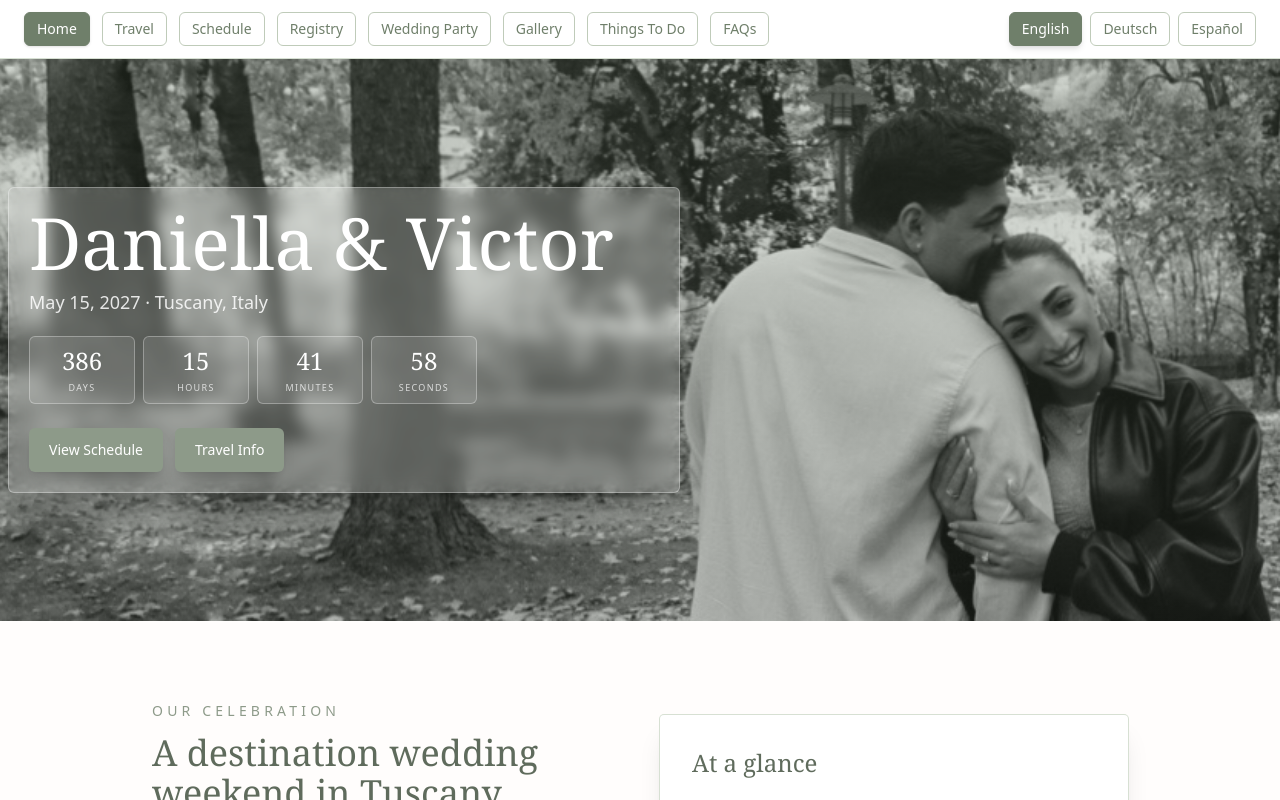
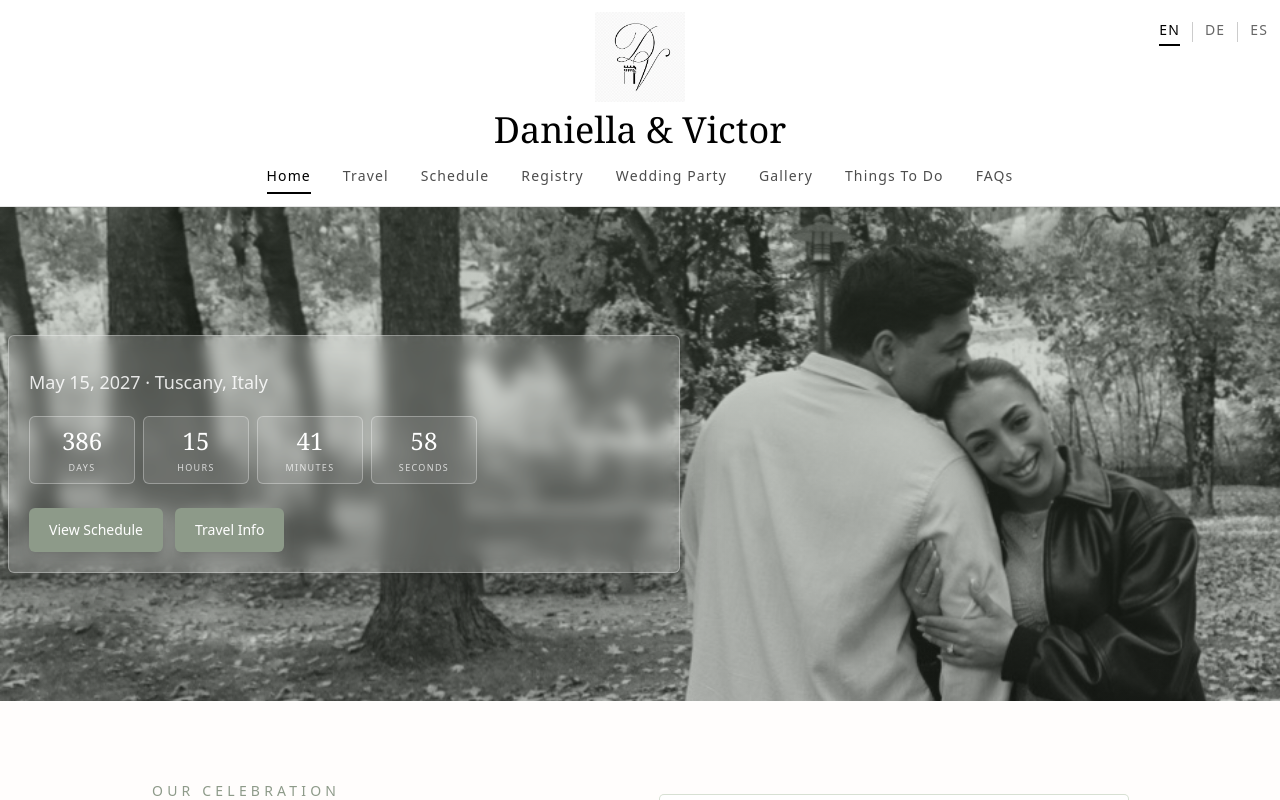
Before and after one commit to riverawedding/rivera-wedding-site, a Next.js app: page / in a window 1280 px wide. Shown: the top 800 px of the page. Built offline with nearby package versions, Linux system fonts and the light colour scheme.

Commit message:
Update logo

```diff
--- a/app/page.tsx
+++ b/app/page.tsx
@@ -1,7 +1,7 @@
 'use client';
 
 import React from 'react';
-
+import Image from "next/image";
 type EventItem = {
   day: string;
   title: string;
@@ -486,9 +486,9 @@ type LanguageButton = {
 };
 
 const languages: LanguageButton[] = [
-  { code: 'en', label: 'English', symbol: '' },
-  { code: 'de', label: 'Deutsch', symbol: '' },
-  { code: 'es', label: 'Español', symbol: '' },
+  { code: 'en', label: 'EN', symbol: '' },
+  { code: 'de', label: 'DE', symbol: '' },
+  { code: 'es', label: 'ES', symbol: '' },
 ];
 
 function getNavItems(t: TranslationEntry): { id: PageKey; label: string }[] {
@@ -679,7 +679,6 @@ className="absolute inset-0 h-full w-full object-cover object-center"/>
   <div className="absolute inset-0 bg-[linear-gradient(rgba(88,105,82,0.30),rgba(88,105,82,0.18))]" />
 
 <div className="relative w-full px-4 py-12 md:px-10 md:py-32"><div className="mr-auto -ml-6 max-w-2xl rounded-md border border-white/30 bg-white/20 p-5 shadow-2xl backdrop-blur-sm md:-ml-8">
-      <h1 className="text-3xl font-serif leading-[0.95] text-white md:text-7xl">{t.names}</h1>
 
       <p className="mt-3 text-base text-white/85 md:text-lg">May 15, 2027 · Tuscany, Italy</p>
 <div className="mt-5 grid max-w-md grid-cols-2 gap-2 md:grid-cols-4">  <div className="rounded-md border border-white/30 bg-white/10 px-2 py-2 text-center">
@@ -911,18 +910,59 @@ className="rounded-md bg-[#8D9A89] px-5 py-3 text-sm font-medium text-white shad
 
   return (
     <div className="min-h-screen bg-[#FFFDFC] text-[#5F6B5C]">
-<header className="sticky top-0 z-50 border-b border-[#D7E0D3] bg-white/95 backdrop-blur">
-  <div className="flex w-full items-center justify-between px-4 py-3 md:px-6">
+<header className="sticky top-0 z-50 border-b border-[#E5E5E5] bg-white/95 backdrop-blur">
+  <div className="w-full px-4 py-3 md:px-8">
+    <div className="relative hidden md:block pb-4">
+<div className="flex flex-col items-center">
+  <Image
+    src="/dv-logo.png"
+    alt="Daniella and Victor logo"
+    width={90}
+    height={90}
+    className="h-auto w-[70px] md:w-[90px]"
+    priority
+  />
+  <p className="mt-2 text-center text-3xl font-serif text-black md:text-4xl">
+    Daniella & Victor
+  </p>
+</div>
+      <div className="absolute right-[-16px] top-2 flex items-center md:right-[-20px]">
+        {languages.map((item, index) => {
+          const active = language === item.code;
+          return (
+            <React.Fragment key={item.code}>
+              {index > 0 && <span className="mx-3 h-5 w-px bg-black/20" />}
+              <button
+                type="button"
+                onClick={() => setLanguage(item.code)}
+                aria-label={item.label}
+                className={`relative pb-1 text-sm font-medium tracking-[0.08em] transition ${
+                  active ? 'text-black' : 'text-black/60 hover:text-black'
+                }`}
+              >
+                {item.label}
+                {active && (
+                  <span className="absolute left-0 right-0 -bottom-0.5 h-[2px] bg-black" />
+                )}
+              </button>
+            </React.Fragment>
+          );
+        })}
+      </div>
+    </div>
+
+    <div className="flex items-center justify-between md:block">
       <button
         type="button"
         onClick={() => setMobileMenuOpen((prev) => !prev)}
-      className="rounded-md border border-[#BFCBB9] bg-white px-3 py-2 text-[#6F7F6A] md:hidden"
+        className="text-black md:hidden"
         aria-label="Open menu"
       >
         ☰
       </button>
 
-    <nav className="hidden flex-wrap items-center gap-3 md:flex">
+      <div className="hidden md:flex md:justify-center">
+        <nav className="flex flex-wrap items-center gap-8">
           {navItems.map((item) => {
             const active = page === item.id;
             return (
@@ -930,45 +970,40 @@ className="rounded-md bg-[#8D9A89] px-5 py-3 text-sm font-medium text-white shad
                 key={item.id}
                 type="button"
                 onClick={() => goToPage(item.id)}
-            className={`rounded-md border px-3 py-1.5 text-sm font-medium transition ${
-              active
-                ? 'border-[#6F7F6A] bg-[#6F7F6A] text-white shadow-sm'
-                : 'border-[#BFCBB9] bg-white text-[#6F7F6A] hover:border-[#8D9A89]'
+                className={`relative pb-2 text-sm font-medium tracking-[0.08em] transition ${
+                  active ? 'text-black' : 'text-black/70 hover:text-black'
                 }`}
               >
                 {item.label}
+                {active && (
+                  <span className="absolute bottom-0 left-0 right-0 h-[2px] bg-black" />
+                )}
               </button>
             );
           })}
         </nav>
-
-    <div className="hidden flex-wrap gap-2 md:flex">
-      {languages.map((item) => {
-        const active = language === item.code;
-        return (
-          <button
-            key={item.code}
-            type="button"
-            onClick={() => setLanguage(item.code)}
-            aria-label={item.label}
-            className={`rounded-md border px-3 py-1.5 text-sm font-medium transition ${
-              active
-                ? 'border-[#6F7F6A] bg-[#6F7F6A] text-white shadow-md'
-                : 'border-[#BFCBB9] bg-white text-[#6F7F6A] hover:border-[#8D9A89]'
-            }`}
-          >
-            {item.label}
-          </button>
-        );
-      })}
       </div>
 
       <div className="md:hidden" />
     </div>
+  </div>
 
   {mobileMenuOpen && (
-    <div className="border-t border-[#D7E0D3] bg-white px-4 py-4 md:hidden">
-      <div className="grid grid-cols-2 gap-3">
+    <div className="border-t border-[#E5E5E5] bg-white px-4 py-4 md:hidden">
+      <div className="pb-4">
+        <div className="flex justify-center">
+          <Image
+            src="/dv-logo.png"
+            alt="Daniella and Victor logo"
+            width={70}
+            height={70}
+            className="h-auto w-[60px]"
+            priority
+          />
+        </div>
+      </div>
+
+      <div className="flex flex-col gap-3">
         {navItems.map((item) => {
           const active = page === item.id;
           return (
@@ -979,10 +1014,8 @@ className="rounded-md bg-[#8D9A89] px-5 py-3 text-sm font-medium text-white shad
                 goToPage(item.id);
                 setMobileMenuOpen(false);
               }}
-              className={`rounded-md border px-3 py-2 text-sm font-medium transition ${
-                active
-                  ? 'border-[#6F7F6A] bg-[#6F7F6A] text-white shadow-sm'
-                  : 'border-[#BFCBB9] bg-white text-[#6F7F6A] hover:border-[#8D9A89]'
+              className={`text-left text-sm font-medium transition ${
+                active ? 'text-black underline underline-offset-4' : 'text-black/70 hover:text-black'
               }`}
             >
               {item.label}
@@ -991,29 +1024,32 @@ className="rounded-md bg-[#8D9A89] px-5 py-3 text-sm font-medium text-white shad
         })}
       </div>
 
-      <div className="mt-3 grid grid-cols-3 gap-3">
-        {languages.map((item) => {
+      <div className="mt-4 flex flex-wrap items-center border-t border-[#E5E5E5] pt-4">
+        {languages.map((item, index) => {
           const active = language === item.code;
           return (
+            <React.Fragment key={item.code}>
+              {index > 0 && <span className="mx-3 h-4 w-px bg-black/20" />}
               <button
-              key={item.code}
                 type="button"
                 onClick={() => setLanguage(item.code)}
                 aria-label={item.label}
-              className={`rounded-md border px-3 py-2 text-sm font-medium transition ${
-                active
-                  ? 'border-[#6F7F6A] bg-[#6F7F6A] text-white shadow-sm'
-                  : 'border-[#BFCBB9] bg-white text-[#6F7F6A] hover:border-[#8D9A89]'
+                className={`relative pb-1 text-sm font-medium transition ${
+                  active ? 'text-black' : 'text-black/60 hover:text-black'
                 }`}
               >
                 {item.label}
+                {active && (
+                  <span className="absolute left-0 right-0 -bottom-0.5 h-[2px] bg-black" />
+                )}
               </button>
+            </React.Fragment>
           );
         })}
       </div>
     </div>
   )}
-</header>     {renderPage()}
+</header>   {renderPage()}
 
       <footer className="border-t border-[#D7E0D3] bg-white">
 <div className="mr-auto ml-6 md:ml-10 lg:ml-14 max-w-4xl rounded-lg border border-white/40 bg-white/15 p-6 md:p-8 backdrop-blur-md shadow-xl">        </div>
```
Also changed, not shown: public/dv-logo.png (added). Lines whose indentation alone changed are shown as unchanged.
